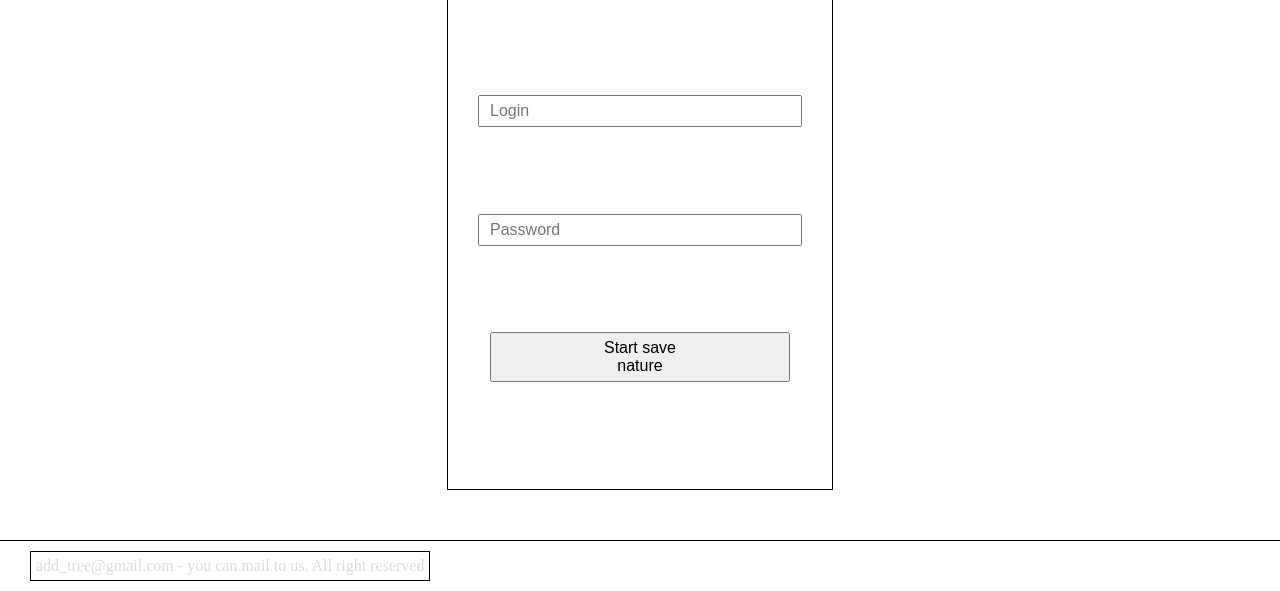
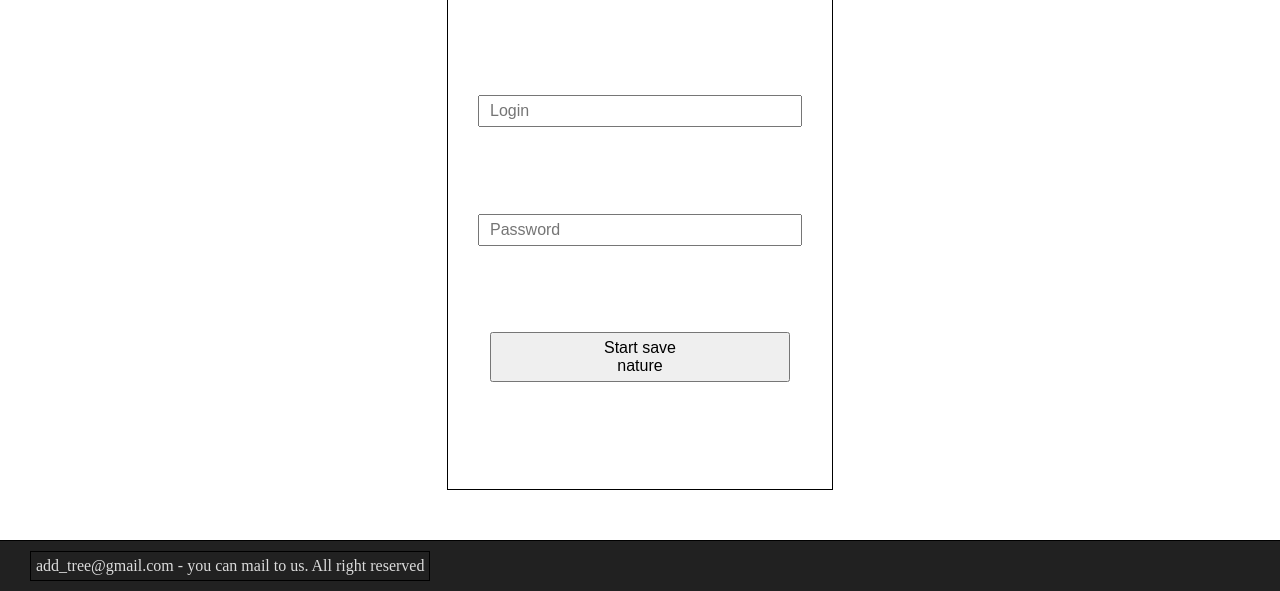
Before and after one commit to lome32/savethetrees, a plain HTML site: page signin.html in a window 1280 px wide. Shown: the part 209-800 px from the top of the page. Drawn offline with Linux system fonts and the light colour scheme.

Commit message:
Update signin.html

```diff
--- a/signin.html
+++ b/signin.html
@@ -22,7 +22,7 @@ nature"/>
 	</div>
 </main>
 
-<footer>
+<footer style="background-color: rgba(0,0,0,0.87);">
 	<div id="copyright">add_tree@gmail.com - you can mail to us. All right reserved</div>
 </footer>
 
```
